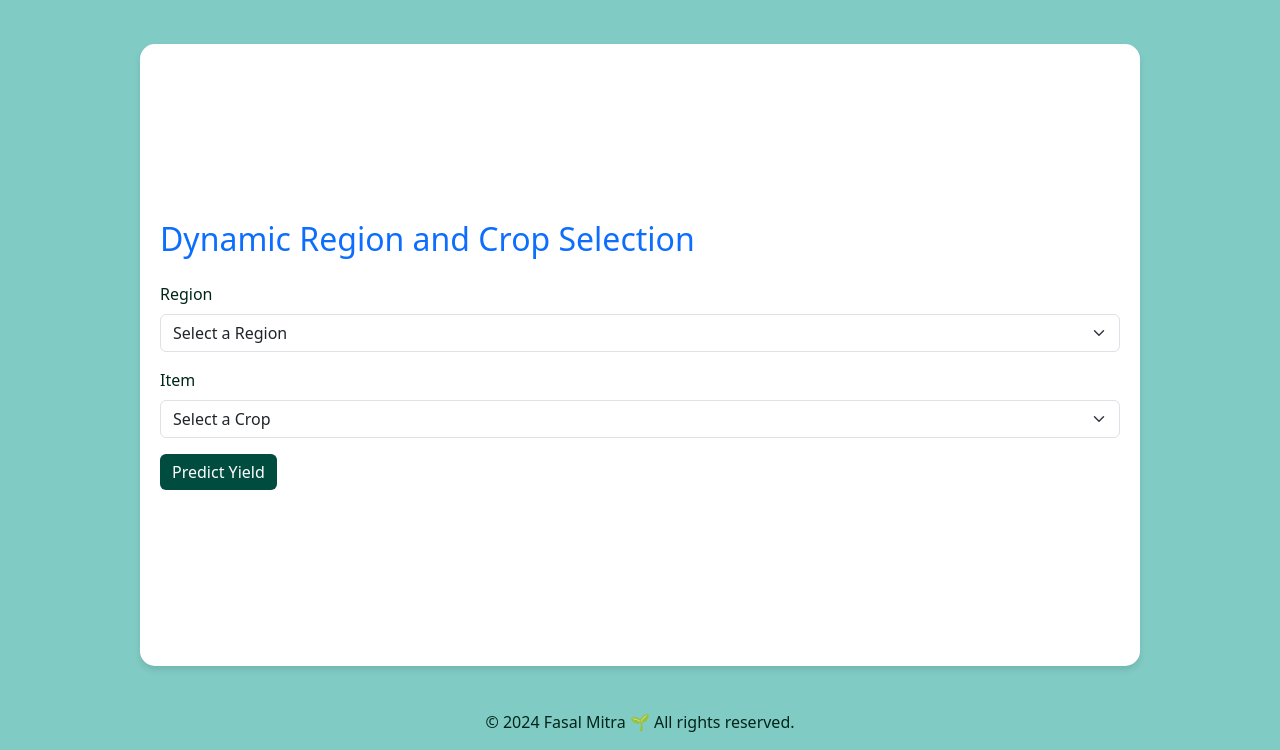
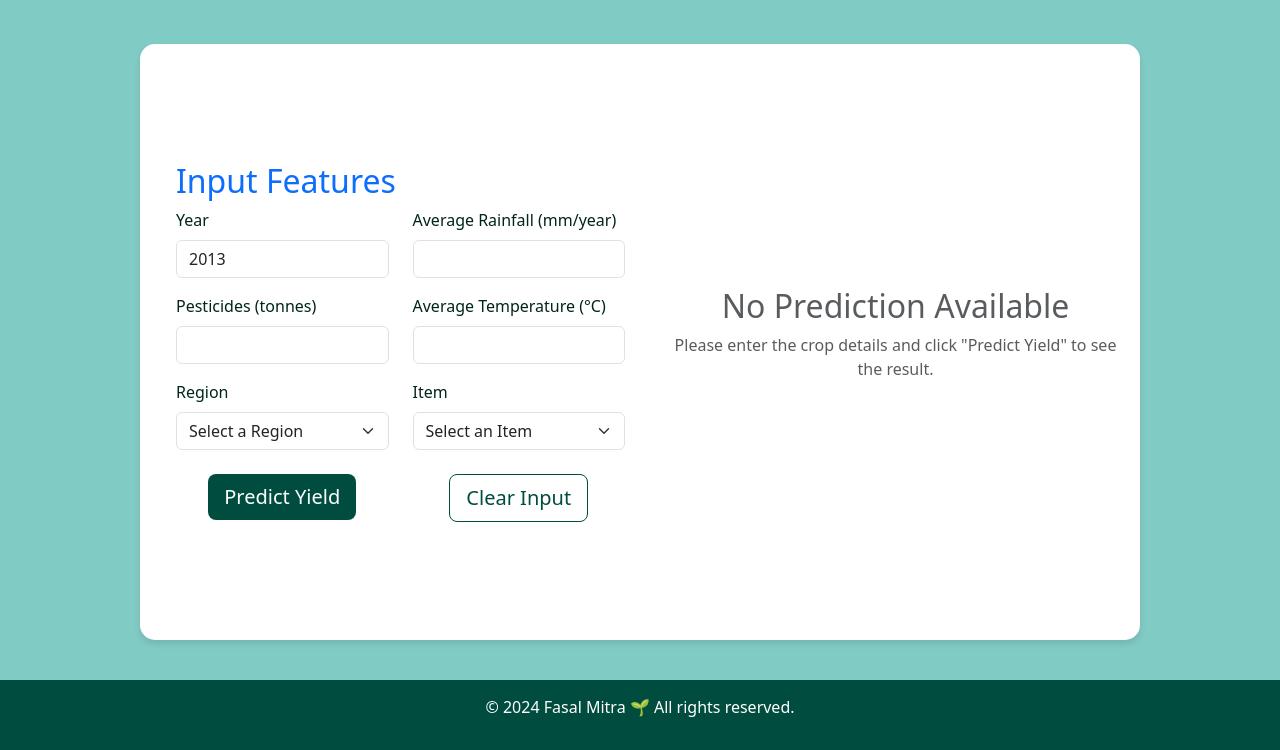
Before and after one commit to Sps256/Crop-predict, a Flask app: page / in a window 1280 px wide. Shown: the part 50-800 px from the top of the page. Run offline with Flask 3, Linux system fonts and the light colour scheme; parts of the project's set-up code (start-up, migrations or seed data) failed here and were passed over.

Commit message:
old version

```diff
--- a/templates/index.html
+++ b/templates/index.html
@@ -50,6 +50,20 @@
         justify-content: center;
       }
 
+      .main-row {
+        display: flex;
+        flex-wrap: wrap;
+        gap: 20px;
+        justify-content: space-between;
+      }
+
+      .form-container,
+      .result-container {
+        flex: 1;
+        min-width: 300px;
+        margin: auto;
+      }
+
       h2 {
         color: var(--primary-color-dark);
       }
@@ -61,6 +75,39 @@
 
       .btn-primary:hover {
         background: var(--primary-color-dark);
+      }
+
+      .btn-outline-danger {
+        border-color: var(--primary-color);
+        color: var(--primary-color);
+      }
+
+      .btn-outline-danger:hover {
+        background: var(--primary-color-light);
+        color: var(--white);
+      }
+
+      footer {
+        background: var(--primary-color);
+        color: var(--white);
+        padding: 15px 0;
+        text-align: center;
+        margin-top: 20px;
+      }
+
+      @media (max-width: 768px) {
+        .container {
+          padding: 15px;
+          margin: 20px;
+          box-sizing: border-box;
+          width: calc(100% - 40px);
+        }
+      }
+
+      @media (min-width: 992px) {
+        .main-row {
+          gap: 30px;
+        }
       }
     </style>
   </head>
@@ -76,13 +123,67 @@
 
     <!-- Main container -->
     <div class="container">
+      <div class="main-row">
+        <!-- Form container -->
+        <div class="form-container px-3 py-4">
+          <h2 class="text-primary">Input Features</h2>
           <form action="/predict" method="post">
-      <h2 class="text-primary mb-4">Dynamic Region and Crop Selection</h2>
+            <div class="row">
+              <div class="col-md-6">
+                <label for="Year" class="form-label">Year</label>
+                <input
+                  type="number"
+                  class="form-control"
+                  name="Year"
+                  value="2013"
+                  required
+                />
+              </div>
+              <div class="col-md-6">
+                <label
+                  for="average_rain_fall_mm_per_year"
+                  class="form-label"
+                >
+                  Average Rainfall (mm/year)
+                </label>
+                <input
+                  type="number"
+                  class="form-control"
+                  name="average_rain_fall_mm_per_year"
+                  required
+                />
+              </div>
+            </div>
 
-      <!-- Region Selection -->
-      <div class="mb-3">
-        <label for="region" class="form-label">Region</label>
-        <select id="region" name="Area" class="form-select" required>
+            <div class="row mt-3">
+              <div class="col-md-6">
+                <label for="pesticides_tonnes" class="form-label">
+                  Pesticides (tonnes)
+                </label>
+                <input
+                  type="number"
+                  class="form-control"
+                  name="pesticides_tonnes"
+                  required
+                />
+              </div>
+              <div class="col-md-6">
+                <label for="avg_temp" class="form-label">
+                  Average Temperature (°C)
+                </label>
+                <input
+                  type="number"
+                  class="form-control"
+                  name="avg_temp"
+                  required
+                />
+              </div>
+            </div>
+
+            <div class="row mt-3">
+              <div class="col-md-6">
+                <label for="Area" class="form-label">Region</label>
+                <select class="form-select" name="Area" required>
                   <option value="" selected disabled>Select a Region</option>
                   <option value="Albania">Albania</option>
                   <option value="Algeria">Algeria</option>
@@ -234,76 +335,86 @@
                   <option value="Zambia">Zambia</option>
                   <option value="Zimbabwe">Zimbabwe</option>
 
+                  <!-- More options available -->
                 </select>
               </div>
+              <div class="col-md-6">
+                <label for="Item" class="form-label">Item</label>
+                <select class="form-select" name="Item" required>
+                  <option value="" selected disabled>Select an Item</option>
+                  <option value="Barley">Barley</option>
+                  <option value="Cassava">Cassava</option>
+                  <option value="Groundnuts">Groundnuts</option>
+                  <option value="Maize">Maize</option>
+                  <option value="Millet">Millet</option>
+                  <option value="Oats">Oats</option>
+                  <option value="Plantains and others">Plantains and others</option>
+                  <option value="Potatoes">Potatoes</option>
+                  <option value="Rice, paddy">Rice, paddy</option>
+                  <option value="Sorghum">Sorghum</option>
+                  <option value="Soybeans">Soybeans</option>
+                  <option value="Sweet potatoes">Sweet potatoes</option>
+                  <option value="Wheat">Wheat</option>
+                  <option value="Yams">Yams</option>
 
-      <!-- Crop Selection -->
-      <div class="mb-3">
-        <label for="item" class="form-label">Item</label>
-        <select id="item" name="Item" class="form-select" required>
-          <option value="" selected disabled>Select a Crop</option>
+                  <!-- More options available -->
                 </select>
               </div>
+            </div>
 
-      <!-- Submit Button -->
-      <button type="submit" class="btn btn-primary">Predict Yield</button>
+            <div class="row mt-4">
+              <div class="col-md-6 col-12 text-center mb-3 mb-md-0">
+                <button
+                  type="submit"
+                  class="btn btn-primary btn-lg"
+                >
+                  Predict Yield
+                </button>
+              </div>
+              <div class="col-md-6 col-12 text-center">
+                <a
+                  href="/"
+                  class="btn btn-outline-danger btn-lg"
+                  style="text-decoration: none"
+                >
+                  Clear Input
+                </a>
+              </div>
+            </div>
           </form>
         </div>
 
-  <footer class="mt-4 text-center">
+        <!-- Result container -->
+        <div class="result-container">
+          {% if prediction %}
+          <h2 class="text-success text-center">Prediction Result</h2>
+          <div class="text-center">
+            <h5 class="text-primary">Predicted Yield</h5>
+            <p class="fs-4">{{ prediction }} tonnes</p>
+          </div>
+          {% else %}
+          <h2 class="text-muted text-center">No Prediction Available</h2>
+          <div class="text-center text-muted">
+            <p>
+              Please enter the crop details and click "Predict Yield" to see
+              the result.
+            </p>
+          </div>
+          {% endif %}
+        </div>
+      </div>
+    </div>
+
+    <!-- Footer -->
+    <footer>
       <p>
         &copy; <span id="current-year"></span> Fasal Mitra 🌱 All rights reserved.
       </p>
     </footer>
 
     <script>
-    // Region to Crops Mapping
-    const regionToCrops = {
-      "India": ["Rice", "Wheat", "Maize", "Millet", "Sugarcane", "Cotton", "Pulses", "Tea", "Coffee", "Jute"],
-      "USA": ["Corn", "Soybeans", "Wheat", "Barley", "Cotton", "Rice", "Sorghum", "Alfalfa", "Potatoes", "Tomatoes"],
-      "China": ["Rice", "Wheat", "Corn", "Soybeans", "Tea", "Cotton", "Barley", "Sweet Potatoes", "Sugarcane", "Peanuts"],
-      "Brazil": ["Soybeans", "Sugarcane", "Coffee", "Corn", "Cotton", "Cassava", "Rice", "Wheat", "Oranges", "Bananas"],
-      "Australia": ["Wheat", "Barley", "Cotton", "Oats", "Canola", "Sugarcane", "Lentils", "Chickpeas", "Grapes", "Almonds"],
-      "Russia": ["Wheat", "Barley", "Sunflower Seeds", "Corn", "Oats", "Rye", "Potatoes", "Sugar Beets", "Buckwheat", "Peas"],
-      "Canada": ["Wheat", "Canola", "Barley", "Oats", "Lentils", "Soybeans", "Corn", "Potatoes", "Flaxseed", "Mustard"],
-      "Argentina": ["Soybeans", "Corn", "Wheat", "Barley", "Sunflower Seeds", "Rice", "Cotton", "Peanuts", "Sorghum", "Grapes"],
-      "France": ["Wheat", "Barley", "Maize", "Rapeseed", "Sugar Beets", "Grapes", "Potatoes", "Oats", "Tomatoes", "Apples"],
-      "Germany": ["Wheat", "Barley", "Potatoes", "Rye", "Rapeseed", "Sugar Beets", "Oats", "Corn", "Asparagus", "Apples"],
-      "Italy": ["Wheat", "Olives", "Grapes", "Tomatoes", "Barley", "Corn", "Oranges", "Rice", "Almonds", "Lemons"],
-      "Spain": ["Wheat", "Barley", "Olives", "Grapes", "Oranges", "Tomatoes", "Corn", "Almonds", "Lemons", "Peaches"],
-      "South Africa": ["Corn", "Wheat", "Sugarcane", "Sunflowers", "Citrus", "Grapes", "Sorghum", "Barley", "Potatoes", "Avocados"],
-      "Indonesia": ["Rice", "Palm Oil", "Coconuts", "Rubber", "Cassava", "Cocoa", "Tea", "Coffee", "Sugarcane", "Maize"],
-      "Nigeria": ["Cassava", "Yams", "Maize", "Rice", "Sorghum", "Millet", "Cocoa", "Palm Oil", "Groundnuts", "Cowpeas"],
-      "Mexico": ["Corn", "Sugarcane", "Avocados", "Beans", "Wheat", "Tomatoes", "Chili Peppers", "Coffee", "Bananas", "Oranges"],
-      "Egypt": ["Rice", "Wheat", "Cotton", "Maize", "Barley", "Sugarcane", "Tomatoes", "Oranges", "Dates", "Olives"],
-      "Turkey": ["Wheat", "Barley", "Cotton", "Sunflowers", "Grapes", "Hazelnuts", "Olives", "Tomatoes", "Cherries", "Figs"],
-      "Japan": ["Rice", "Soybeans", "Tea", "Wheat", "Barley", "Sweet Potatoes", "Cabbage", "Apples", "Mandarins", "Pears"],
-      "Pakistan": ["Wheat", "Cotton", "Rice", "Sugarcane", "Maize", "Barley", "Chickpeas", "Mangoes", "Oranges", "Dates"]
-    };
-
-    // References to the dropdowns
-    const regionDropdown = document.getElementById("region");
-    const itemDropdown = document.getElementById("item");
-
-    // Event Listener to Populate Crops
-    regionDropdown.addEventListener("change", () => {
-      const selectedRegion = regionDropdown.value;
-      const crops = regionToCrops[selectedRegion] || [];
-
-      // Clear existing options
-      itemDropdown.innerHTML = '<option value="" selected disabled>Select a Crop</option>';
-
-      // Add new options
-      crops.forEach(crop => {
-        const option = document.createElement("option");
-        option.value = crop;
-        option.textContent = crop;
-        itemDropdown.appendChild(option);
-      });
-    });
-
-    // Set current year in footer
-    document.getElementById("current-year").innerText = new Date().getFullYear();
+      document.getElementById("current-year").innerText =
+        new Date().getFullYear();
     </script>
   </body>
 </html>
```
Lines whose indentation alone changed are shown as unchanged.
